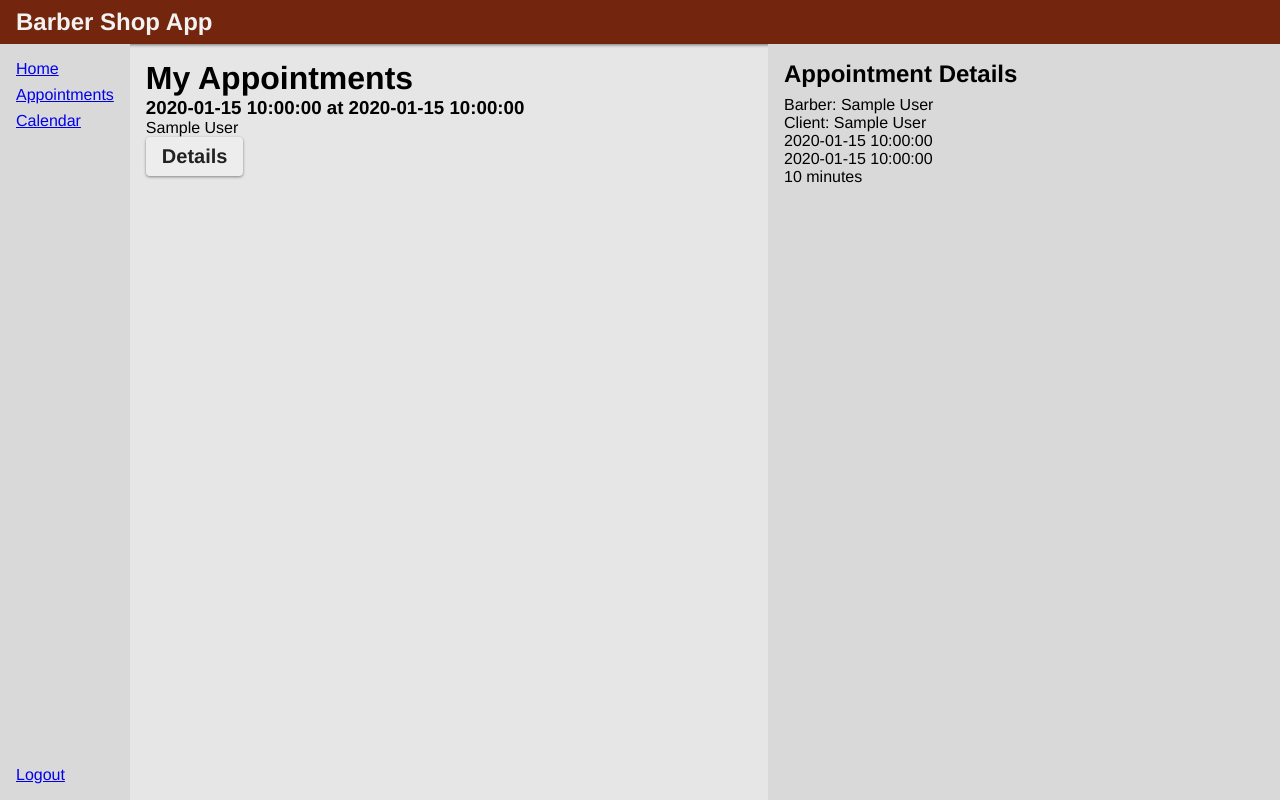
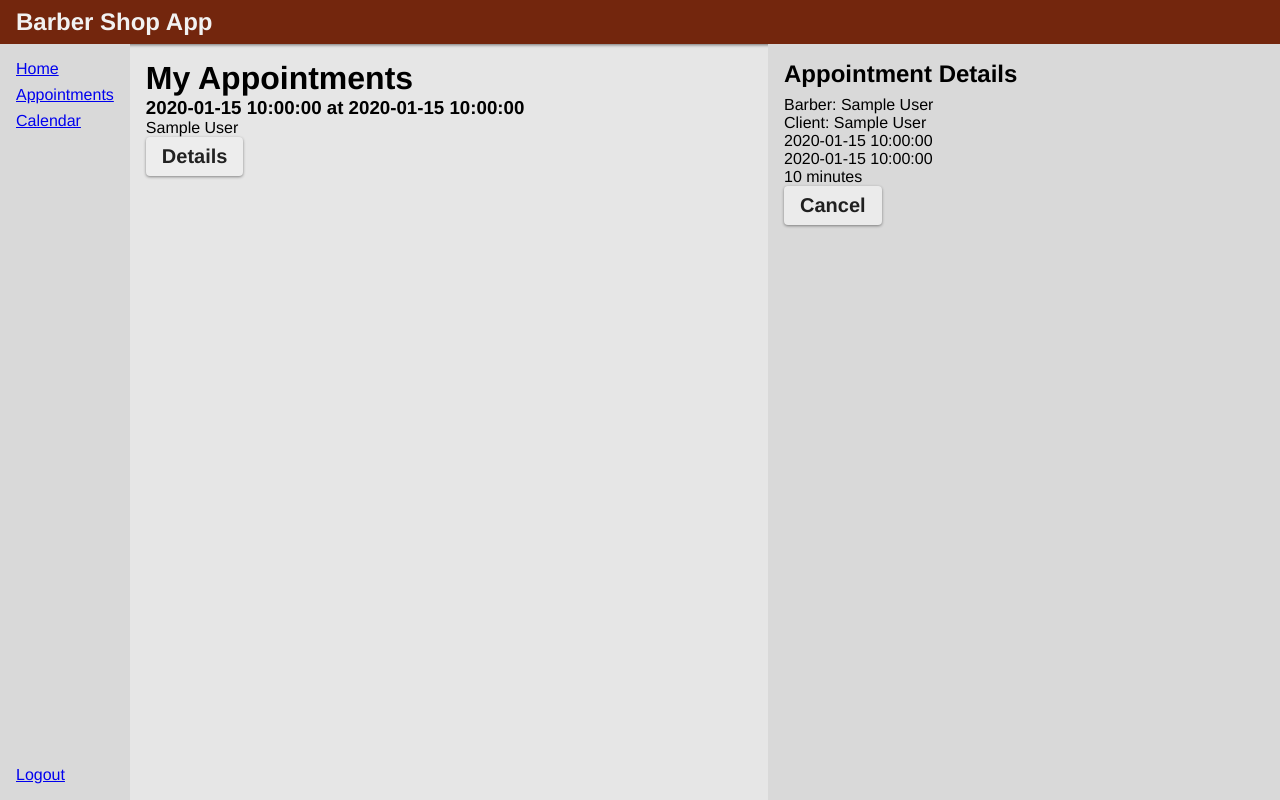
Before and after one commit to Ehckk/csc535-barber-shop-app, a Flask app: template app/client/templates/client/view_appointment.html in a window 1280 px wide. Run offline with Flask 3, Linux system fonts and the light colour scheme; the template is opened without the code that fills it: most values are stand-ins (such as "Sample title", 1, 10 or a date in 2020); parts of the project's set-up code (start-up, migrations or seed data) failed here and were passed over.

Commit message:
client cancel button

```diff
--- a/app/client/templates/client/view_appointment.html
+++ b/app/client/templates/client/view_appointment.html
@@ -12,5 +12,8 @@
     <p>{{ appointment.duration }} minute{% if not appointment.duration == 1 %}s{% endif %}</p>
 
     <!-- cancel appointment button here -->
+    <a href="{{ url_for('client.cancel_appointment', appt_id=appointment.id) }}">
+        <button>Cancel</button>
+    </a>
     <!-- reschedule appointment button here -->
 {% endblock %}
```
